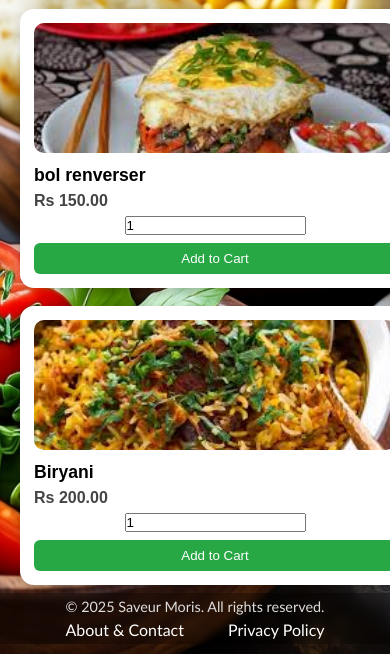
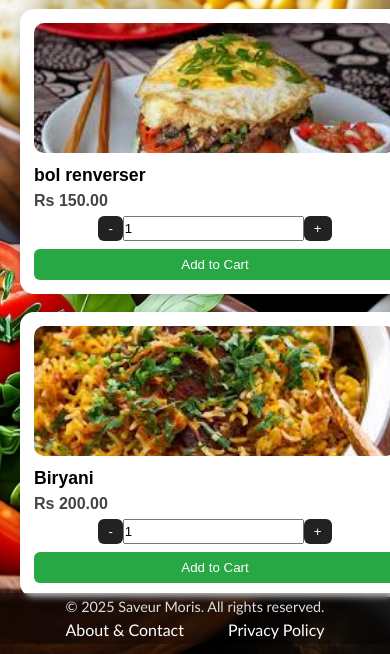
Before and after one commit to Toushal29/WMAD_Assignment, a Django app: page /order/ in a window 390 px wide; the page is wider, and only the part inside the window is pictured. Shown: the part 200-854 px from the top of that part. Run offline with Django 5.2, Linux system fonts and the light colour scheme; data comes from the database, SQL or seed files in the repository; data that the repository does not hold is empty.

Commit message:
making quantity buttons responsive for item adjustment

```diff
--- a/WMAD_project/web_app/templates/web_app/main_page/order.html
+++ b/WMAD_project/web_app/templates/web_app/main_page/order.html
@@ -63,7 +63,9 @@
 
         <div class="quantity-container">
 
+            <button class="qty-btn" onclick="changeQty(this, -1)">-</button>
             <input type="number" class="quantity" value="1" min="1">
+            <button class="qty-btn" onclick="changeQty(this, 1)">+</button>
 
         </div>
 
```
